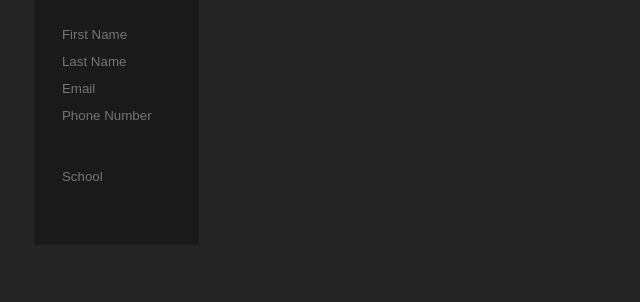
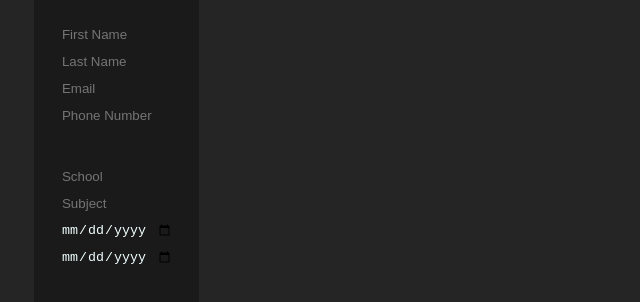
Before and after one commit to MikeAtwood/new-cv-project, a React (Create React App) app: page / in a window 1280 px wide. Shown: the top 302 px of the page, without its empty margins (0-640 px from the left). Built offline with nearby package versions, Linux system fonts and the light colour scheme.

Commit message:
updated Education

```diff
--- a/src/components/Education.js
+++ b/src/components/Education.js
@@ -1,6 +1,6 @@
 import React from "react";
 
-const Education = ({ handleInputChange, schoolName }) => {
+const Education = ({ handleInputChange, schoolName, titleOfStudy, studyStartDate, studyEndDate }) => {
     return (
         <div className="input-info">
             <input
@@ -11,6 +11,30 @@ const Education = ({ handleInputChange, schoolName }) => {
                 value={schoolName}
                 onChange={handleInputChange}
             />
+            <input
+                placeholder="Subject"
+                style={{ border: 'none' }}
+                type="text"
+                name="titleOfStudy"
+                value={titleOfStudy}
+                onChange={handleInputChange}
+            />
+            <input
+                placeholder="Start Date"
+                style={{ border: 'none' }}
+                type="date"
+                name="studyStartDate"
+                value={studyStartDate}
+                onChange={handleInputChange}
+            />
+            <input
+                placeholder="End Date"
+                style={{ border: 'none' }}
+                type="date"
+                name="studyEndDate"
+                value={studyEndDate}
+                onChange={handleInputChange}
+            />
         </div>
     )
 }
```
